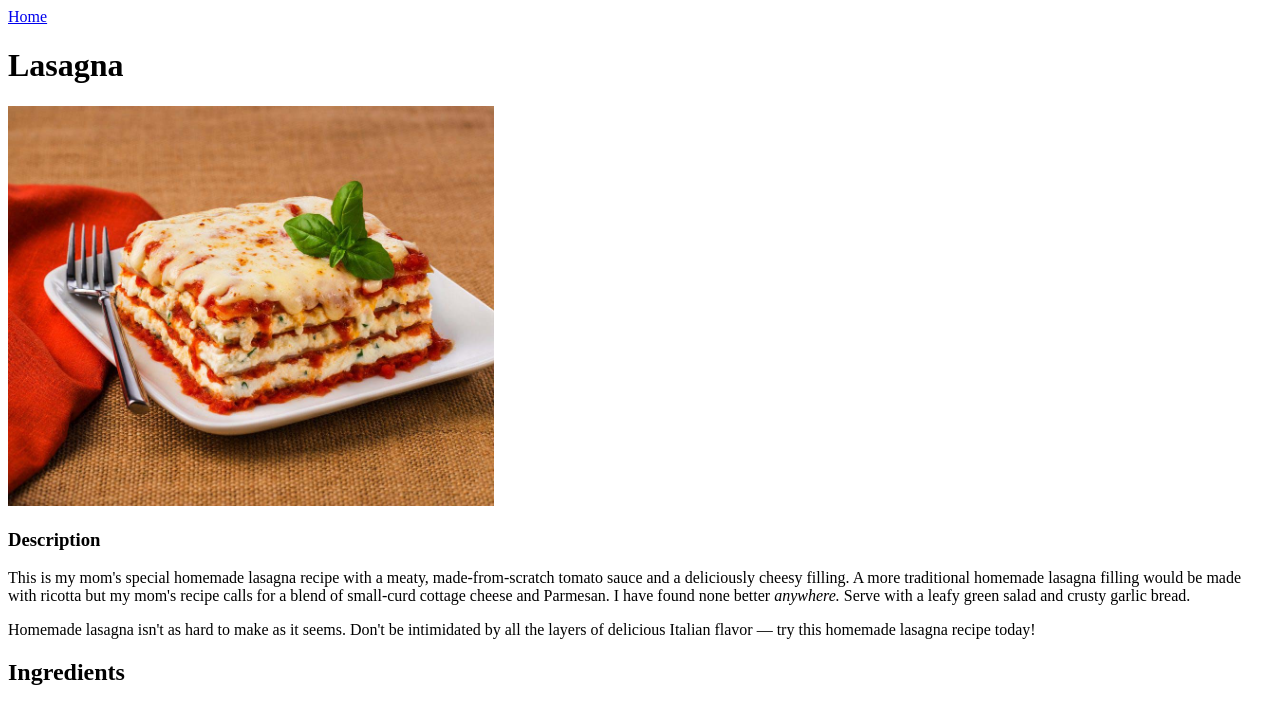
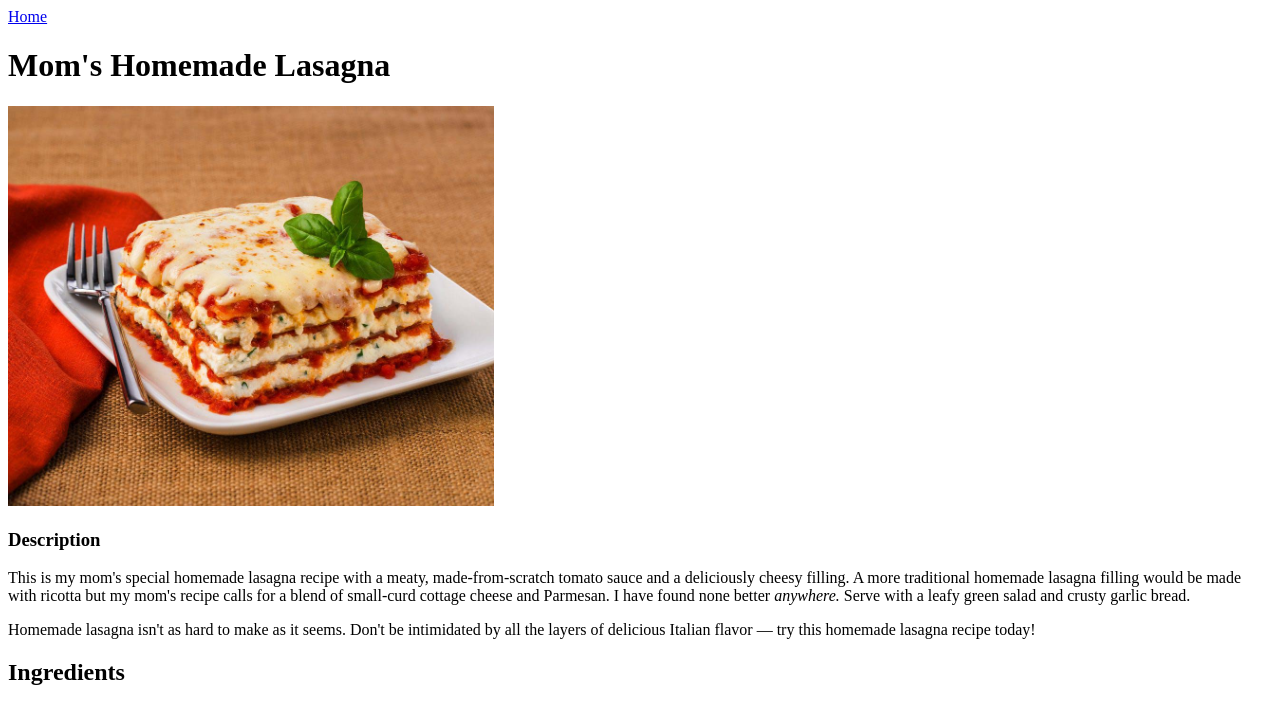
Before and after one commit to xXvanityXx/odin-recipes, a plain HTML site: page recipes/lasagna.html in a window 1280 px wide. Shown: the top 703 px of the page. Drawn offline with Linux system fonts and the light colour scheme.

Commit message:
Edit lasagna.html main heading

```diff
--- a/recipes/lasagna.html
+++ b/recipes/lasagna.html
@@ -6,7 +6,7 @@
     </head>
     <body>
         <a href="../index.html">Home</a>
-        <h1>Lasagna</h1>
+        <h1>Mom's Homemade Lasagna</h1>
         <img src="../images/lasagna.jpg" height="400">
         <h3>Description</h3>
         <p>This is my mom's special homemade lasagna recipe with a meaty, made-from-scratch tomato sauce and a deliciously cheesy filling. A more traditional homemade lasagna filling would be made with ricotta but my mom's recipe calls for a blend of small-curd cottage cheese and Parmesan. I have found none better <em>anywhere.</em> Serve with a leafy green salad and crusty garlic bread.</p>
```
